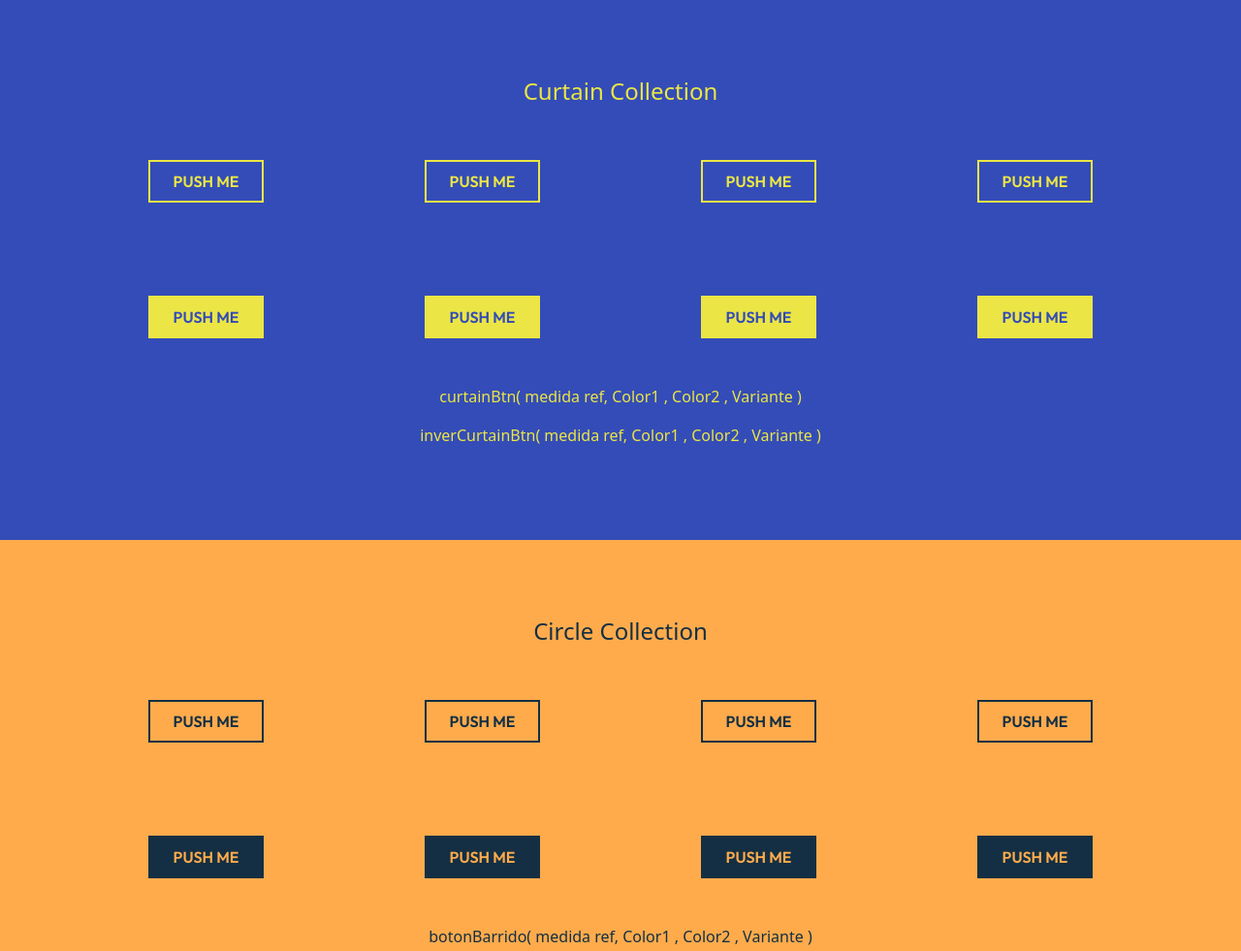
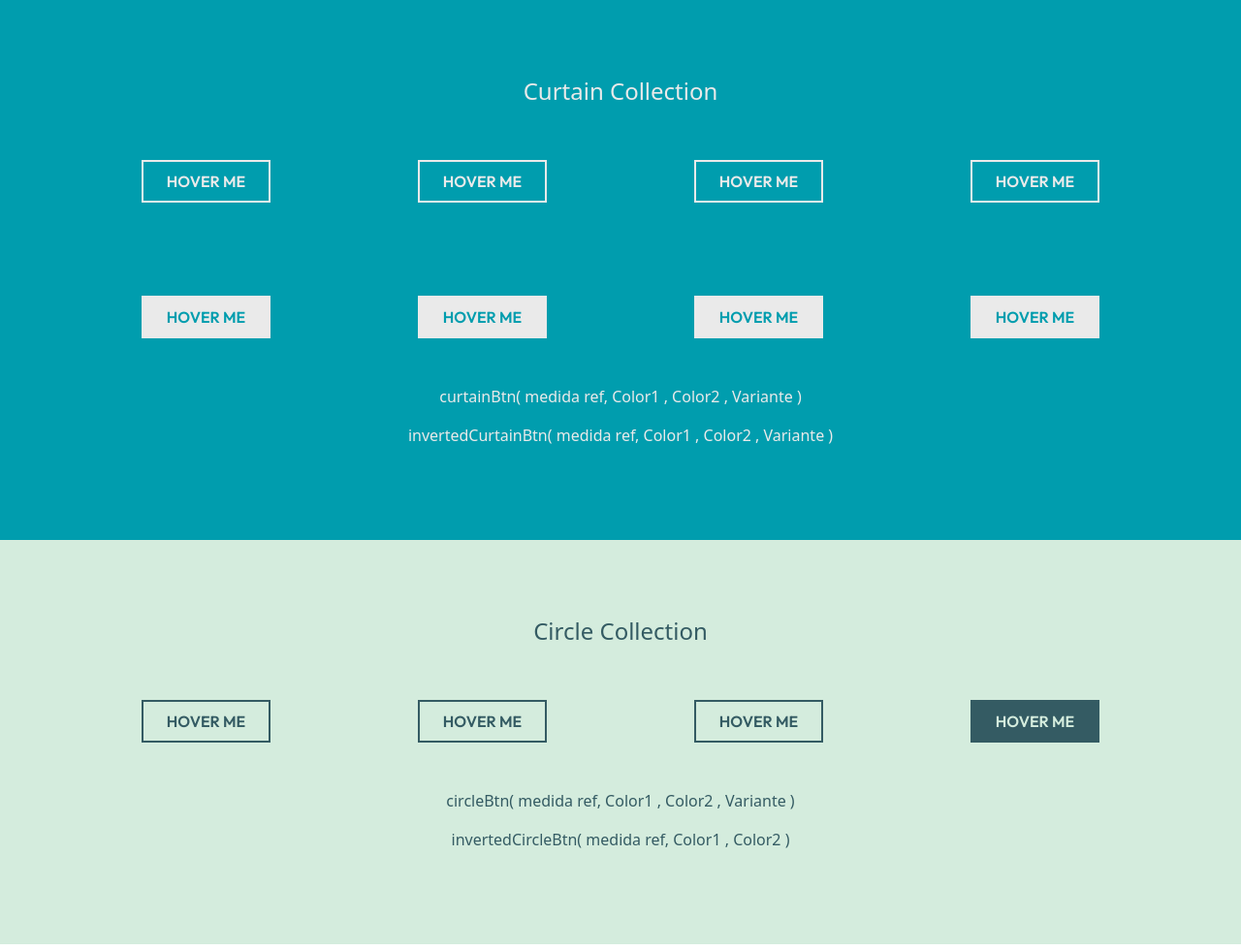
Before and after one commit to DanielAlonsoDev/Creative-Buttons, a website: page index.html in a window 1280 px wide. Shown: the whole page at 97% size. Drawn offline with nearby package versions, Linux system fonts and the light colour scheme.

Commit message:
Coleccion Circulos completa

```diff
--- a/index.html
+++ b/index.html
@@ -16,35 +16,35 @@
 
             <div class="row text-center">
                 <div class="col-3">
-                    <button class="boton-tipo1">PUSH ME</button>
+                    <button class="boton-tipo1">HOVER ME</button>
                 </div>
                 <div class="col-3">
-                    <button class="boton-tipo2">PUSH ME</button>
+                    <button class="boton-tipo2">HOVER ME</button>
                 </div>
                 <div class="col-3">
-                    <button class="boton-tipo3">PUSH ME</button>
+                    <button class="boton-tipo3">HOVER ME</button>
                 </div>
                 <div class="col-3">
-                    <button class="boton-tipo4">PUSH ME</button>
+                    <button class="boton-tipo4">HOVER ME</button>
                 </div>
             </div>
 
             <div class="row text-center">
                 <div class="col-3">
-                    <button class="boton-tipo5">PUSH ME</button>
+                    <button class="boton-tipo5">HOVER ME</button>
                 </div>
                 <div class="col-3">
-                    <button class="boton-tipo6">PUSH ME</button>
+                    <button class="boton-tipo6">HOVER ME</button>
                 </div>
                 <div class="col-3">
-                    <button class="boton-tipo7">PUSH ME</button>
+                    <button class="boton-tipo7">HOVER ME</button>
                 </div>
                 <div class="col-3">
-                    <button class="boton-tipo8">PUSH ME</button>
+                    <button class="boton-tipo8">HOVER ME</button>
                 </div>
             </div>
             <p class="text-center">curtainBtn( medida ref, Color1 , Color2 , Variante )</p>
-            <p class="text-center">inverCurtainBtn( medida ref, Color1 , Color2 , Variante )</p>
+            <p class="text-center">invertedCurtainBtn( medida ref, Color1 , Color2 , Variante )</p>
         </div>
     </section>
 
@@ -53,33 +53,21 @@
             <h4 class="titulo text-center">Circle Collection </h4>
             <div class="row text-center">
                 <div class="col-3">
-                    <button class="boton-tipo9">PUSH ME</button>
+                    <button class="boton-tipo9">HOVER ME</button>
                 </div>
                 <div class="col-3">
-                    <button class="boton-tipo10">PUSH ME</button>
+                    <button class="boton-tipo10">HOVER ME</button>
                 </div>
                 <div class="col-3">
-                    <button class="boton-tipo11">PUSH ME</button>
+                    <button class="boton-tipo11">HOVER ME</button>
                 </div>
                 <div class="col-3">
-                    <button class="boton-tipo12">PUSH ME</button>
+                    <button class="boton-tipo12">HOVER ME</button>
                 </div>
             </div>
-            <div class="row text-center">
-                <div class="col-3">
-                    <button class="boton-tipo13">PUSH ME</button>
-                </div>
-                <div class="col-3">
-                    <button class="boton-tipo14">PUSH ME</button>
-                </div>
-                <div class="col-3">
-                    <button class="boton-tipo15">PUSH ME</button>
-                </div>
-                <div class="col-3">
-                    <button class="boton-tipo16">PUSH ME</button>
-                </div>
-            </div>
-            <p class="text-center">botonBarrido( medida ref, Color1 , Color2 , Variante )</p>
+            <p class="text-center">circleBtn( medida ref, Color1 , Color2 , Variante )</p>
+            <p class="text-center">invertedCircleBtn( medida ref, Color1 , Color2 )</p>
+
         </div>
     </section>
 
--- a/scss/components/_buttons.scss
+++ b/scss/components/_buttons.scss
@@ -62,18 +62,18 @@ $font-bold: 900;
             z-index: -2;
 
         } @else if $variante == 3 {
-            height: 275%;
+            height: 300%;
             z-index: -2;
 
         } @else if $variante == 4 {
-            height: 275%;
+            height: 300%;
             z-index: -2;
         }
     }
 
 }
 
-@mixin inverCurtainBtn($medida, $colorPri, $colorSec, $variante) {
+@mixin invertedCurtainBtn($medida, $colorPri, $colorSec, $variante) {
     font-size: ($medida * 2 + px);
     font-family: $font-name;
     font-weight: $font-semi;
@@ -112,11 +112,11 @@ $font-bold: 900;
         } @else if $variante == 3 {
             transform: translate(-50%,-50%) rotateZ(45deg);
             width: 120%;
-            height: 275%;
+            height: 300%;
         } @else if $variante == 4 {
             transform: translate(-50%,-50%) rotateZ(-45deg);
             width: 120%;
-            height: 275%;
+            height: 300%;
         }
     }
 
@@ -182,34 +182,69 @@ $font-bold: 900;
 
         } @else if $variante == 3 {
             transform: translate(-50%,-50%);
-            width: 120%;
+            width: 0%;
             height: 0%;
-        } @else if $variante == 4 {
-            transform: translate(-50%,-50%);
-            width: 120%;
-            height: 0%;
+            top: 50%;
+            left: 50%;
         }
     }
 
     &:hover:after {
         @if $variante == 1 {
-            height: 500%;
-            width: 250%;
+            height: 400%;
+            width: 210%;
             z-index: -2;
 
         } @else if $variante == 2 {
-            height: 500%;
-            width: 250%;
+            height: 400%;
+            width: 210%;
             z-index: -2;
 
         } @else if $variante == 3 {
             height: 275%;
+            width: 110%;
             z-index: -2;
 
-        } @else if $variante == 4 {
-            height: 275%;
-            z-index: -2;
         }
     }
 
 }
+
+@mixin invertedCircleBtn($medida, $colorPri, $colorSec) {
+    font-size: ($medida * 2 + px);
+    font-family: $font-name;
+    font-weight: $font-semi;
+    padding: ($medida + px) ($medida * 3 + px);
+    color: $colorSec;
+    border: ($medida * 0.25 + px) solid $colorPri;
+    background-color: inherit;
+    position: relative;
+    z-index: 10;
+    transition: all ease 200ms;
+    overflow: hidden;
+
+    &:hover {
+        color: $colorPri;
+    }
+
+    &:after {
+        content: '';
+        display: block;
+        position: absolute;
+        transform: translate(-50%,-50%);
+        background-color: $colorPri;
+        transition: all ease 300ms;
+        z-index: -2;
+        border-radius: 50%;
+
+        width: 110%;
+        height: 275%;
+        top: 50%;
+        left: 50%;
+    }
+
+    &:hover:after {
+        width: 0;
+        height: 0;
+    }
+}
--- a/scss/components/_gallery.scss
+++ b/scss/components/_gallery.scss
@@ -2,6 +2,8 @@
     margin: 0;
     padding: 0;
 }
+
+$gallery-colors: #009DAE, #EAEAEA, #D4ECDD, #345B63;
 
 .collection {
     padding: 5em 0 5em 0;
@@ -12,33 +14,29 @@
 }
 
 .collection-1 {
-    background-color: #344CB7;
+    background-color: nth($gallery-colors, 1);
 
     .titulo, p {
-        color: #EBE645;
+        color: nth($gallery-colors, 2);
     }
-    .boton-tipo1 { @include curtainBtn(8,#EBE645 ,#344CB7,1); }
-    .boton-tipo2 { @include curtainBtn(8,#EBE645 ,#344CB7,2); }
-    .boton-tipo3 { @include curtainBtn(8,#EBE645 ,#344CB7,3); }
-    .boton-tipo4 { @include curtainBtn(8,#EBE645 ,#344CB7,4); }
-    .boton-tipo5 { @include inverCurtainBtn(8,#EBE645,#344CB7, 1); }
-    .boton-tipo6 { @include inverCurtainBtn(8,#EBE645,#344CB7, 2); }
-    .boton-tipo7 { @include inverCurtainBtn(8,#EBE645,#344CB7, 3); }
-    .boton-tipo8 { @include inverCurtainBtn(8,#EBE645,#344CB7, 4); }
+    .boton-tipo1 { @include curtainBtn(8, nth($gallery-colors, 2), nth($gallery-colors,1) ,1); }
+    .boton-tipo2 { @include curtainBtn(8, nth($gallery-colors, 2),nth($gallery-colors, 1),2); }
+    .boton-tipo3 { @include curtainBtn(8, nth($gallery-colors, 2), nth($gallery-colors,1) ,3); }
+    .boton-tipo4 { @include curtainBtn(8, nth($gallery-colors, 2), nth($gallery-colors,1) ,4); }
+    .boton-tipo5 { @include invertedCurtainBtn(8, nth($gallery-colors, 2), nth($gallery-colors,1) ,1); }
+    .boton-tipo6 { @include invertedCurtainBtn(8, nth($gallery-colors, 2), nth($gallery-colors,1) ,2); }
+    .boton-tipo7 { @include invertedCurtainBtn(8, nth($gallery-colors, 2), nth($gallery-colors,1) ,3); }
+    .boton-tipo8 { @include invertedCurtainBtn(8, nth($gallery-colors, 2), nth($gallery-colors,1) ,4); }
 }
 
 .collection-2 {
-    background-color: #FFAB4C;
+    background-color: nth($gallery-colors,3);
 
     .titulo, p {
-        color: #142F43;
+        color: nth($gallery-colors,4);
     }
-    .boton-tipo9 { @include circleBtn(8,#142F43 ,#FFAB4C,1); }
-    .boton-tipo10 { @include circleBtn(8,#142F43 ,#FFAB4C,2); }
-    .boton-tipo11 { @include curtainBtn(8,#142F43 ,#FFAB4C,3); }
-    .boton-tipo12 { @include curtainBtn(8,#142F43 ,#FFAB4C,4); }
-    .boton-tipo13 { @include inverCurtainBtn(8,#142F43 ,#FFAB4C,1); }
-    .boton-tipo14 { @include inverCurtainBtn(8,#142F43 ,#FFAB4C,2); }
-    .boton-tipo15 { @include inverCurtainBtn(8,#142F43 ,#FFAB4C,3); }
-    .boton-tipo16 { @include inverCurtainBtn(8,#142F43 ,#FFAB4C,4); }
+    .boton-tipo9 { @include circleBtn(8,nth($gallery-colors, 4), nth($gallery-colors,3),1); }
+    .boton-tipo10 { @include circleBtn(8,nth($gallery-colors, 4), nth($gallery-colors,3),2); }
+    .boton-tipo11 { @include circleBtn(8,nth($gallery-colors, 4), nth($gallery-colors,3),3); }
+    .boton-tipo12 { @include invertedCircleBtn(8,nth($gallery-colors, 4), nth($gallery-colors,3)); }
 }
```
Also changed, not shown: css/main.css.
